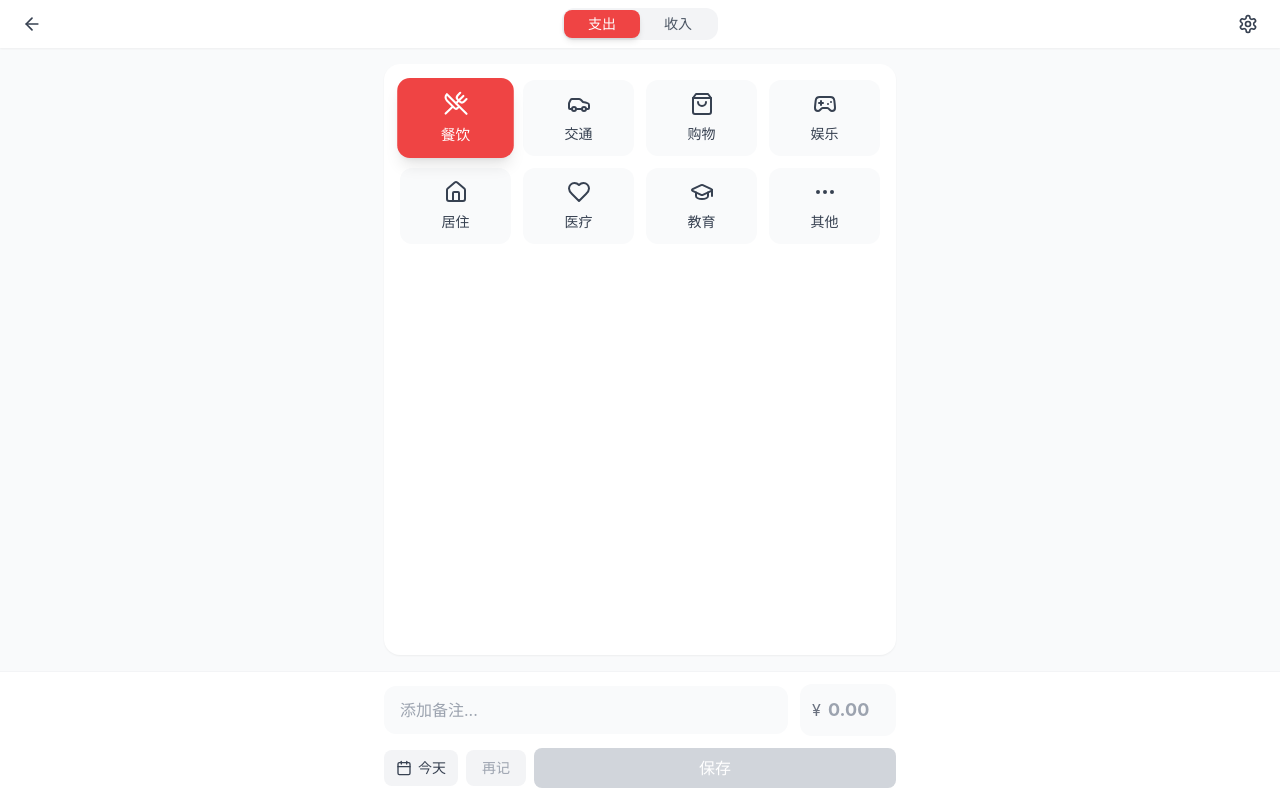
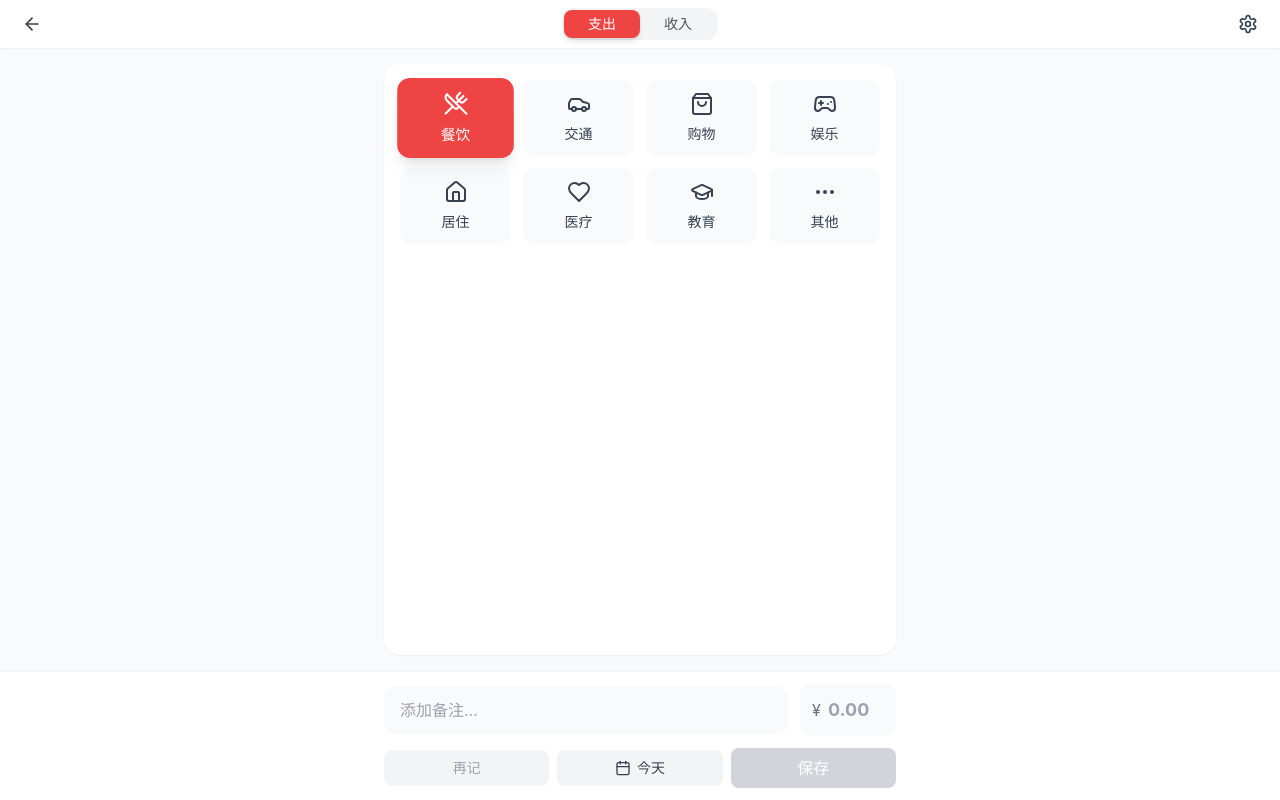
Before and after one commit to wangqi-pitaya/bill-records, a React (Vite) app: page /add in a window 1280 px wide. Built offline with nearby package versions, Linux system fonts and the light colour scheme.

Commit message:
feat: 实现账单记录功能
Co-authored-by: traeagent <traeagent@users.noreply.github.com>

```diff
--- a/src/pages/AddBill.tsx
+++ b/src/pages/AddBill.tsx
@@ -197,18 +197,11 @@ export default function AddBill() {
           </div>
 
           <div className="flex items-center gap-2">
-            <button
-              onClick={() => setShowDatePicker(true)}
-              className="flex items-center gap-1.5 px-3 py-2 bg-gray-100 text-gray-700 rounded-lg hover:bg-gray-200 transition-colors text-sm"
-            >
-              <Calendar className="w-4 h-4" />
-              <span>{getDateLabel(date)}</span>
-            </button>
             {!isEdit && (
               <button
                 onClick={handleSaveAndContinue}
                 disabled={!selectedCategory || !amount}
-                className={`px-4 py-2 rounded-lg text-sm font-medium transition-all duration-200 ${
+                className={`flex-1 py-2 rounded-lg text-sm font-semibold transition-all duration-200 ${
                   selectedCategory && amount
                     ? 'bg-emerald-100 text-emerald-600 hover:bg-emerald-200'
                     : 'bg-gray-100 text-gray-400 cursor-not-allowed'
@@ -217,6 +210,15 @@ export default function AddBill() {
                 再记
               </button>
             )}
+            <button
+              onClick={() => setShowDatePicker(true)}
+              className={`flex-1 flex items-center justify-center gap-1.5 py-2 rounded-lg text-sm font-medium transition-colors ${
+                isEdit ? 'bg-gray-100 text-gray-700 hover:bg-gray-200' : 'bg-gray-100 text-gray-700 hover:bg-gray-200'
+              }`}
+            >
+              <Calendar className="w-4 h-4" />
+              <span>{getDateLabel(date)}</span>
+            </button>
             <button
               onClick={handleSave}
               disabled={!selectedCategory || !amount}
```
